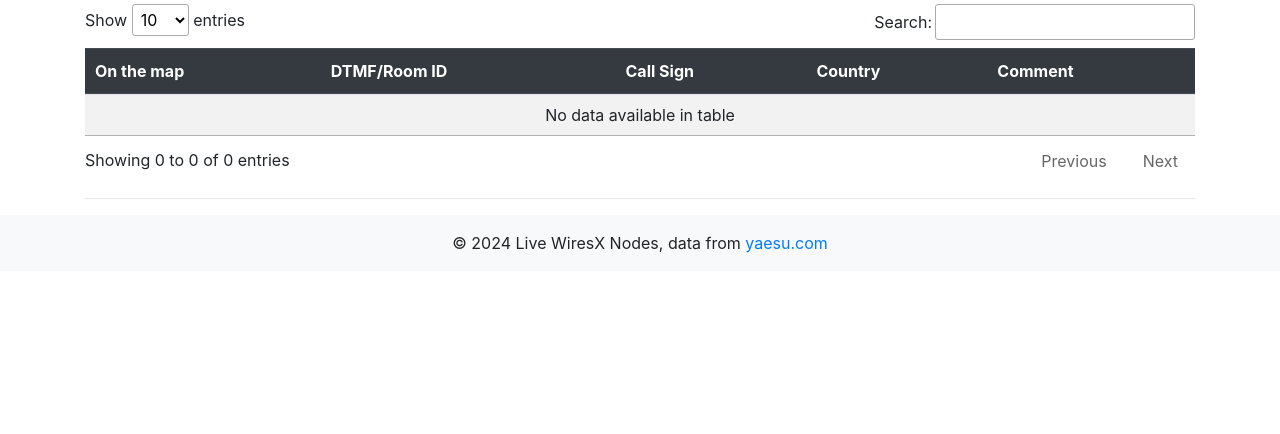
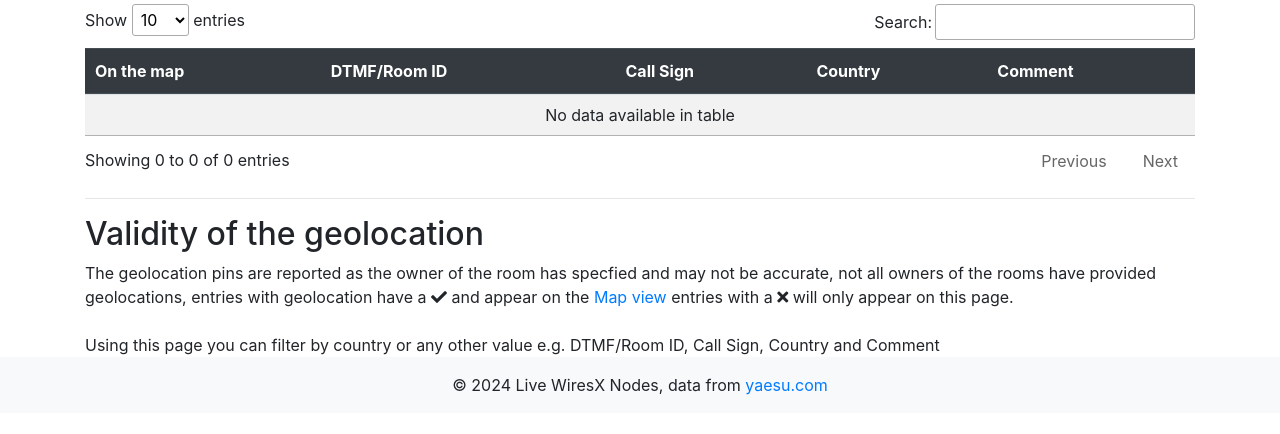
Before and after one commit to iansblog/Live-Wires-X, a Flask app: page /data in a window 1280 px wide. Shown: the part 194-628 px from the top of the page. Run offline with Flask 3, Linux system fonts and the light colour scheme; data comes from the database, SQL or seed files in the repository; data that the repository does not hold is empty; some libraries are stand-ins or nearby versions.

Commit message:
Text update
Adding information about the "Validity of the geolocation" information.

```diff
--- a/templates/data.html
+++ b/templates/data.html
@@ -95,6 +95,14 @@
         <hr/>
     </div>
 
+    <div class="container">
+        <h2>Validity of the geolocation</h2>
+        <div>The geolocation pins are reported as the owner of the room has specfied and may not be accurate, not all owners of the rooms have provided geolocations, entries with geolocation have a <i class="fas fa-check"></i> and appear on the <a href="{{ url_for('mapPage') }}">Map view</a> entries with a <i class="fas fa-times"></i> will only appear on this page.</div>
+        <br />
+        <div>Using this page you can filter by country or any other value e.g. DTMF/Room ID, Call Sign, Country and Comment</div>
+    </div>
+
+
     <!-- Footer -->
     <footer class="bg-light text-center py-3">
         © 2024 Live WiresX Nodes, data from <a href="https://www.yaesu.com/jp/en/wires-x/id/active_node.php" target="_new">yaesu.com</a>
--- a/templates/map.html
+++ b/templates/map.html
@@ -53,6 +53,11 @@
     <div class="container">
         <h1>Wires-X Nodes (with geolocation information)</h1>
         <div id="map" class="mb-4"></div>
+    </div>
+
+    <div class="container">
+        <h2>Validity of the geolocation pins</h2>
+        <div>The geolocation pins are placed on the map as the owner of the room has specfied and may not be accurate, not all owners of the rooms have provided geolocations, the map only containes entries with geolocation while the <a href="{{ url_for('dataPage') }}">Nodes view</a> contains all rooms that are online, in the table you can search on any fields in the data set e.g. room id or call sign.</div>
     </div>
 
     <!-- Footer -->
```
Also changed, not shown: README.md, 1 other file.
